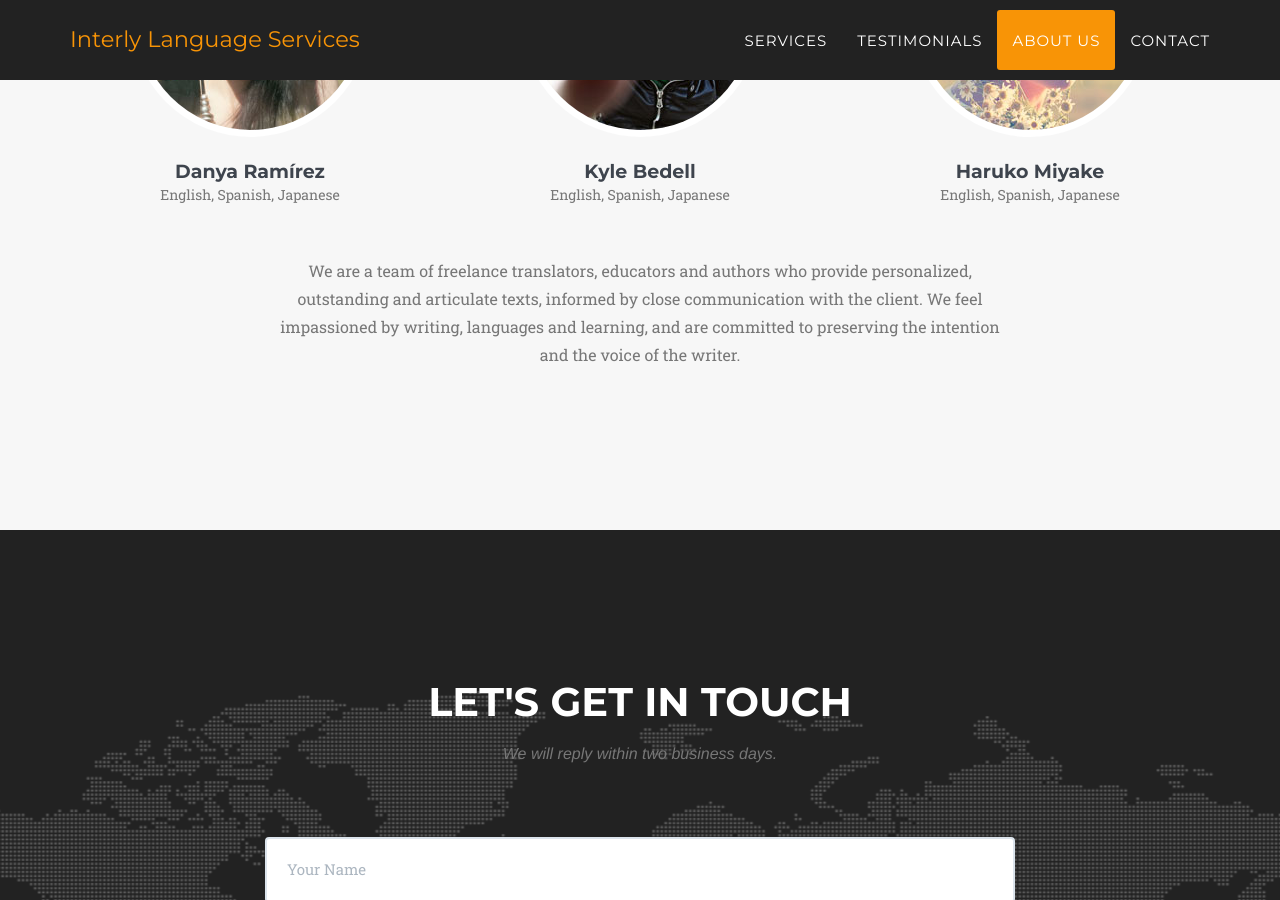
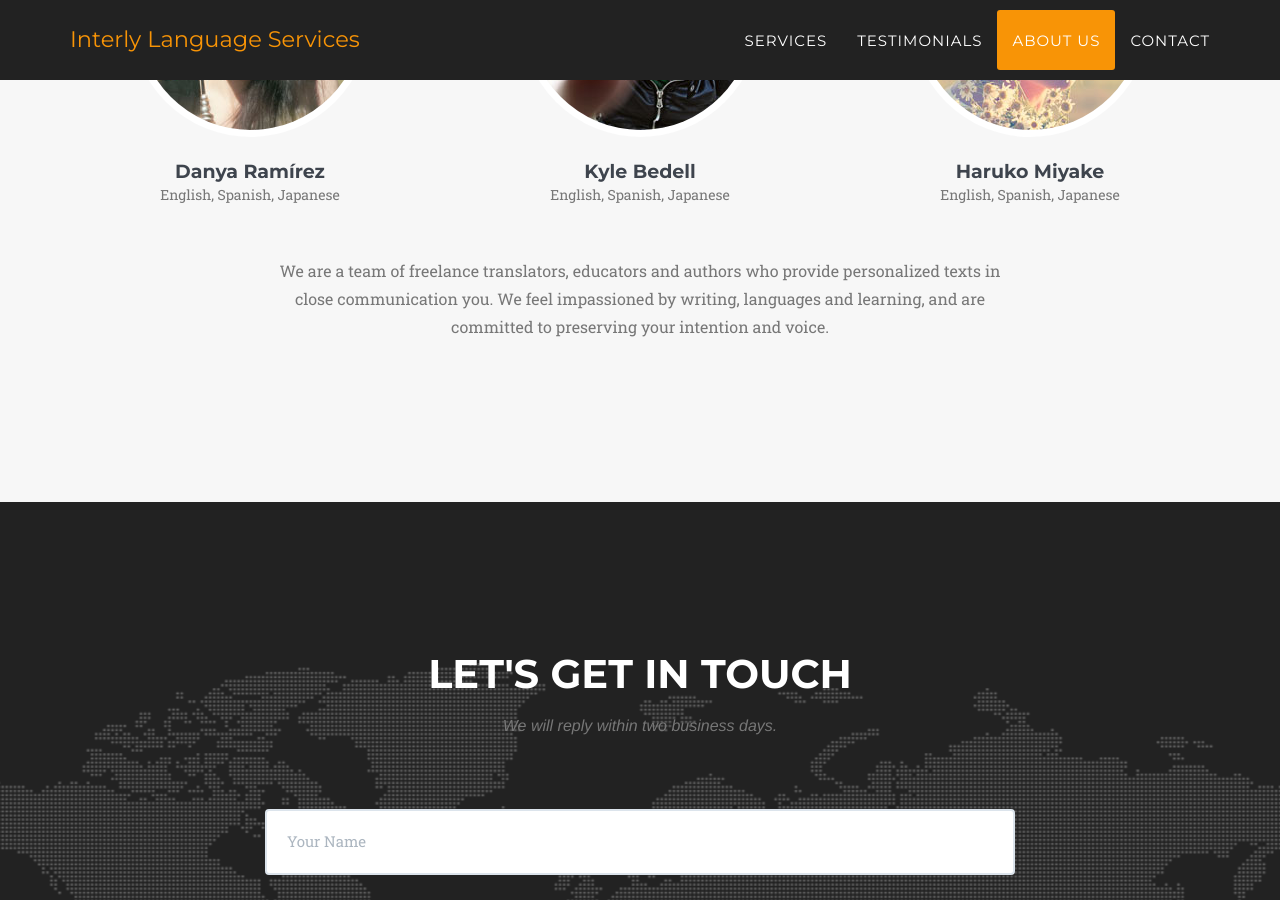
Before and after one commit to kylesezhi/kylesezhi.github.io, a Jekyll site: the page built from index.html, in a window 1280 px wide and 900 px high, scrolled down 3570 px. Built offline with Jekyll 4.4.1, drawn with Linux system fonts in a browser that asks for light colours; some web fonts are replaced; comment, search, counter and statistics services are not loaded; some of the changed text lies outside the part shown.

Commit message:
Small text changes

```diff
--- a/_includes/services.html
+++ b/_includes/services.html
@@ -22,7 +22,7 @@
                         <i class="fa fa-strikethrough fa-stack-1x fa-inverse"></i>
                     </span>
                     <h4 class="service-heading">Copy-editing</h4>
-                    <p class="text-muted">As educators, we know that writing another language naturally can be a challenge, particularly when it comes to academic and technical language. We have helped leading intellectuals and professionals get their ideas to the world, concisely and beautifully.</p>
+                    <p class="text-muted">As educators, we know that writing in another language naturally can be a challenge, particularly when it comes to academic or technical language. We have helped leading intellectuals and professionals get their ideas to the world, concisely and beautifully.</p>
                 </div>
                 <div class="col-md-4">
                     <span class="fa-stack fa-4x">
--- a/_includes/team.html
+++ b/_includes/team.html
@@ -26,7 +26,7 @@
             </div>
             <div class="row">
                 <div class="col-lg-8 col-lg-offset-2 text-center">
-                    <p class="large text-muted">We are a team of freelance translators, educators and authors who provide personalized, outstanding and articulate texts, informed by close communication with the client. We feel impassioned by writing, languages and learning, and are committed to preserving the intention and the voice of the writer.</p>
+                    <p class="large text-muted">We are a team of freelance translators, educators and authors who provide personalized texts in close communication you. We feel impassioned by writing, languages and learning, and are committed to preserving your intention and voice.</p>
                 </div>
             </div>
         </div>
```
